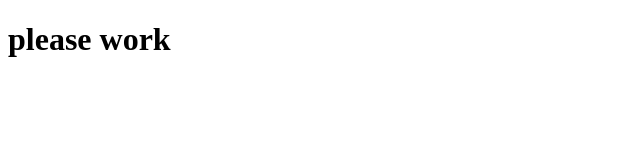
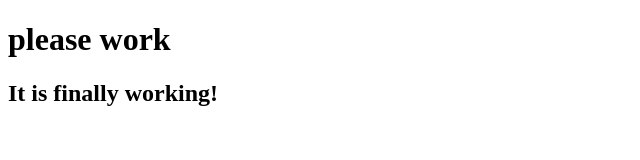
Before and after one commit to kcrovetti/Coursera, a plain HTML site: page site/Index.html in a window 1280 px wide. Shown: the whole page, without its empty margins (0-640 px from the left). Drawn offline with Linux system fonts and the light colour scheme.

Commit message:
small edit to content

```diff
--- a/site/Index.html
+++ b/site/Index.html
@@ -3,9 +3,10 @@
 <head>
 	<meta charset="utf-8">
 	<meta name="viewport" content="width=device-width, initial-scale=1">
-	<title>Hello Coursera</title>
+    <title>Hello Coursera</title>
 </head>
 <body>
 <h1> please work </h1>
+<h2> It is finally working! </h2>
 </body>
 </html>
```
